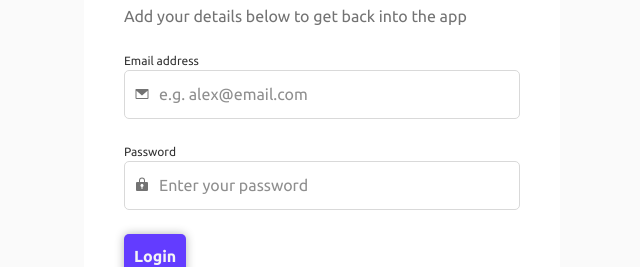
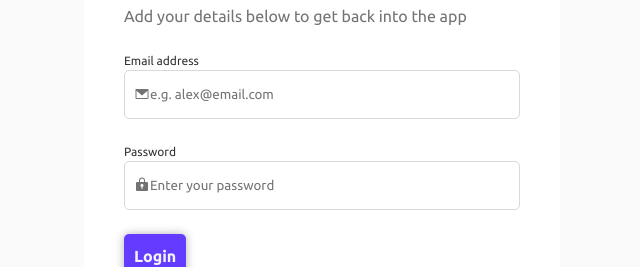
Before and after one commit to hidalest/links-sharing-college2, a React (Vite) app in the folder frontend/: page / in a window 1280 px wide. Shown: the part 182-449 px from the top of the page, without its empty margins (318-958 px from the left). Built offline with nearby package versions, Linux system fonts and the light colour scheme.

Commit message:
fix: fixed the big css styles bugs

```diff
--- a/frontend/src/components/UI/InputText/InputText.module.scss
+++ b/frontend/src/components/UI/InputText/InputText.module.scss
@@ -1,5 +1,5 @@
-@import "../../../sassStyles/variables";
-@import "../../../sassStyles/mixins";
+@import '../../../sassStyles/variables';
+@import '../../../sassStyles/mixins';
 
 .inputContainer {
   position: relative;
@@ -50,8 +50,8 @@
   }
 }
 .inputText {
-  padding: 1.6rem 1.2rem;
-  padding-left: 3.5rem;
+  padding: 1.6rem 0.5rem;
+  padding-left: 2.5rem;
   border: 1px solid $light-grey;
   border-radius: 5px;
 
--- a/frontend/src/components/UI/InputText/InputText.tsx
+++ b/frontend/src/components/UI/InputText/InputText.tsx
@@ -118,7 +118,6 @@ const InputText = forwardRef(
             className={styles.inputIcon}
           />
         )}
-        <div>
         <input
           type={type}
           value={inputText}
@@ -132,14 +131,11 @@ const InputText = forwardRef(
             isInputValid === false ? 'error-message' : undefined
           }
           maxLength={maxLength}
+          placeholder={placeholder}
         />
-          {!inputText.length && (
-            <span className={styles.placeholder}>{placeholder}</span>
-          )}
         {!isInputValid && (
           <span className={styles.errorMessage}>{errorMessage}</span>
         )}
-        </div>
       </div>
     );
   }
--- a/frontend/src/layout/HomeLinks/ProfileDetailsForm/ProfileDetails.module.scss
+++ b/frontend/src/layout/HomeLinks/ProfileDetailsForm/ProfileDetails.module.scss
@@ -51,7 +51,8 @@
     }
 
     & input {
-      width: 60%;
+      // width: 60%;
+      width: 80%;
 
       @include responsiveMax($tablet-land) {
         width: 100%;
--- a/frontend/src/layout/HomeLinks/ProfileDetailsForm/ProfileDetailsForm.tsx
+++ b/frontend/src/layout/HomeLinks/ProfileDetailsForm/ProfileDetailsForm.tsx
@@ -143,7 +143,9 @@ export const ProfileDetailsForm = (props: profileDetailsProps) => {
             inputValue={email}
           />
 
-          <Button priority='secondary'>SUBMIT</Button>
+          <Button priority='secondary' type='submit'>
+            SUBMIT
+          </Button>
         </form>
       </Card>
     </section>
```
Lines whose indentation alone changed are shown as unchanged.
